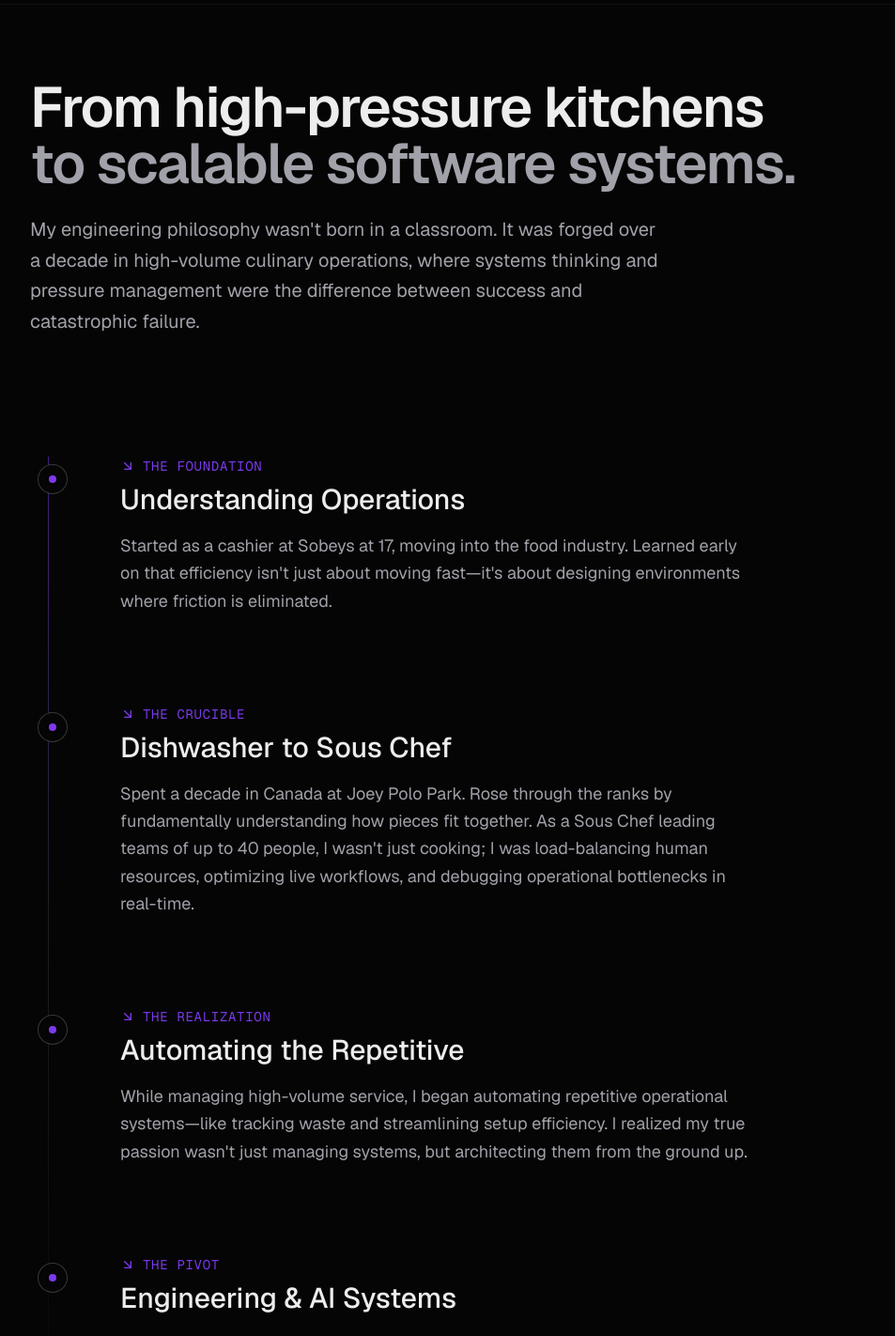
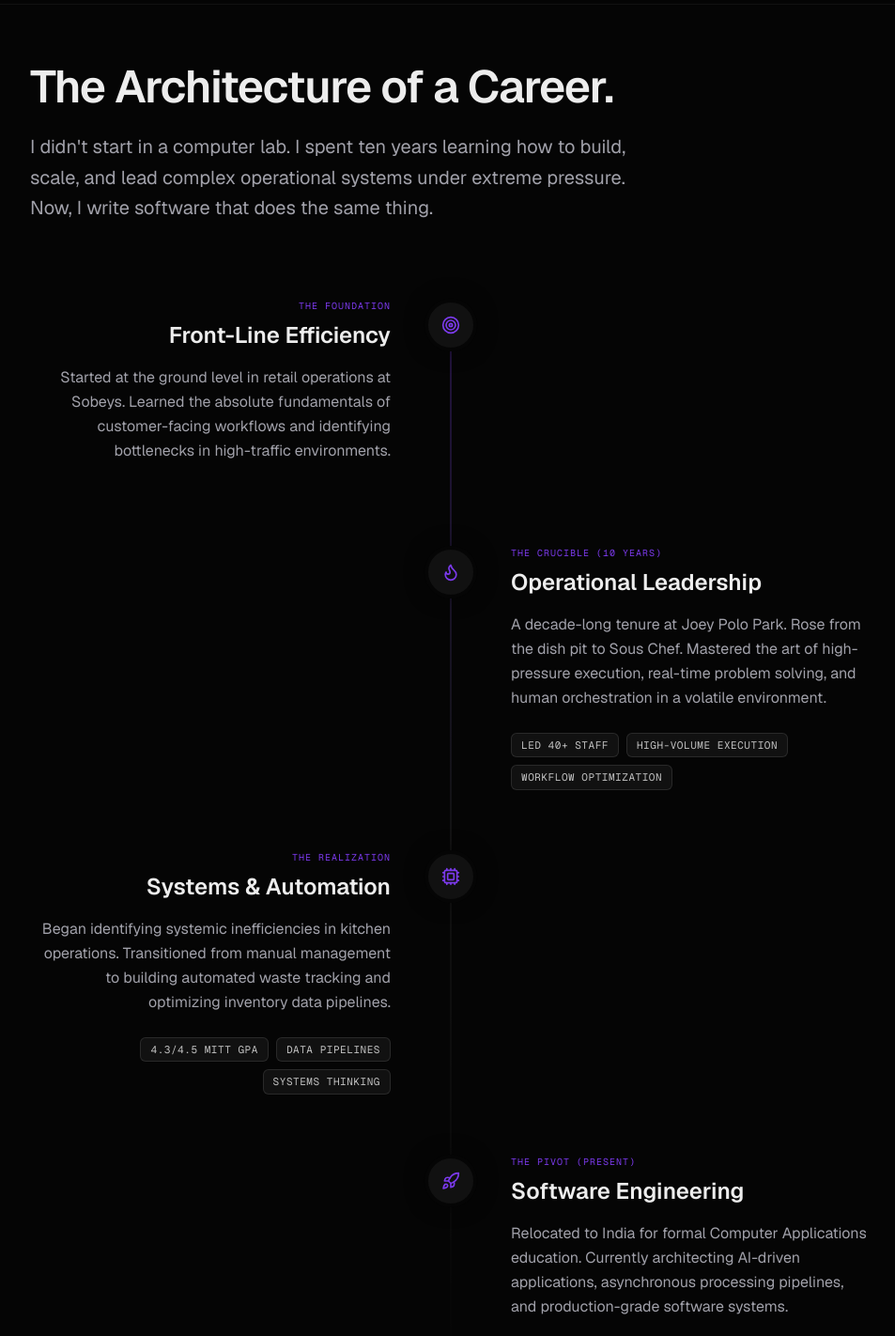
Before and after one commit to mayurpatel78645/mayur-portfolio, a Next.js app: page /about in a window 1280 px wide. Shown: the part 60-1482 px from the top of the page at 94% size, without its empty margins (160-1113 px from the left). Built offline with nearby package versions, Linux system fonts and the light colour scheme.

Commit message:
add feature to ajust the timeline in about page

```diff
--- a/app/about/page.tsx
+++ b/app/about/page.tsx
@@ -1,109 +1,129 @@
 "use client";
 
 import { motion } from "framer-motion";
-import { ArrowDownRight } from "lucide-react";
+import { Target, Flame, Cpu, Rocket, ArrowRight } from "lucide-react";
+import Link from "next/link";
+import { cn } from "@/lib/utils";
+
+const TIMELINE_NODES = [
+  {
+    icon: Target,
+    period: "The Foundation",
+    title: "Front-Line Efficiency",
+    description: "Started at the ground level in retail operations at Sobeys. Learned the absolute fundamentals of customer-facing workflows and identifying bottlenecks in high-traffic environments.",
+    metrics: []
+  },
+  {
+    icon: Flame,
+    period: "The Crucible (10 Years)",
+    title: "Operational Leadership",
+    description: "A decade-long tenure at Joey Polo Park. Rose from the dish pit to Sous Chef. Mastered the art of high-pressure execution, real-time problem solving, and human orchestration in a volatile environment.",
+    metrics: ["Led 40+ Staff", "High-Volume Execution", "Workflow Optimization"]
+  },
+  {
+    icon: Cpu,
+    period: "The Realization",
+    title: "Systems & Automation",
+    description: "Began identifying systemic inefficiencies in kitchen operations. Transitioned from manual management to building automated waste tracking and optimizing inventory data pipelines.",
+    metrics: ["4.3/4.5 MITT GPA", "Data Pipelines", "Systems Thinking"]
+  },
+  {
+    icon: Rocket,
+    period: "The Pivot (Present)",
+    title: "Software Engineering",
+    description: "Relocated to India for formal Computer Applications education. Currently architecting AI-driven applications, asynchronous processing pipelines, and production-grade software systems.",
+    metrics: ["95.7% BCA Sem 1", "320-Hr Engineering Internship", "Full-Stack AI"]
+  }
+];
 
 export default function About() {
   return (
     <div className="max-w-4xl mx-auto pb-24">
 
-      {/* Hero Section */}
-      <motion.div
-        initial={{ opacity: 0, y: 20 }}
-        animate={{ opacity: 1, y: 0 }}
-        transition={{ duration: 0.8, ease: [0.16, 1, 0.3, 1] }}
-        className="mb-32 mt-12"
-      >
-        <h1 className="text-4xl md:text-6xl font-semibold mb-6 tracking-tight">
-          From high-pressure kitchens <br className="hidden md:block" />
-          <span className="text-secondary">to scalable software systems.</span>
-        </h1>
-        <p className="text-xl text-secondary max-w-2xl leading-relaxed">
-          My engineering philosophy wasn't born in a classroom. It was forged over a decade in high-volume culinary operations, where systems thinking and pressure management were the difference between success and catastrophic failure.
+      {/* Header Section */}
+      <div className="mb-20 pt-8">
+        <h1 className="text-4xl md:text-5xl font-semibold mb-6 tracking-tight">The Architecture of a Career.</h1>
+        <p className="text-xl text-secondary leading-relaxed max-w-2xl">
+          I didn't start in a computer lab. I spent ten years learning how to build, scale, and lead complex operational systems under extreme pressure. Now, I write software that does the same thing.
         </p>
-      </motion.div>
+      </div>
 
-      {/* Cinematic Timeline */}
-      <div className="relative">
-        {/* Vertical Line */}
-        <div className="absolute left-[15px] md:left-[19px] top-0 bottom-0 w-px bg-gradient-to-b from-accent/50 via-white/10 to-transparent" />
+      {/* The Cinematic Timeline */}
+      <div className="relative pl-4 md:pl-0">
 
-        <div className="space-y-24">
-          <TimelineNode
-            year="The Foundation"
-            title="Understanding Operations"
-            description="Started as a cashier at Sobeys at 17, moving into the food industry. Learned early on that efficiency isn't just about moving fast—it's about designing environments where friction is eliminated."
-          />
+        {/* The Vertical Line */}
+        <div className="absolute left-[27px] md:left-1/2 md:-translate-x-1/2 top-2 bottom-2 w-px bg-gradient-to-b from-accent/50 via-white/10 to-transparent" />
 
-          <TimelineNode
-            year="The Crucible"
-            title="Dishwasher to Sous Chef"
-            description="Spent a decade in Canada at Joey Polo Park. Rose through the ranks by fundamentally understanding how pieces fit together. As a Sous Chef leading teams of up to 40 people, I wasn't just cooking; I was load-balancing human resources, optimizing live workflows, and debugging operational bottlenecks in real-time."
-          />
+        <div className="space-y-16">
+          {TIMELINE_NODES.map((node, index) => {
+            const isEven = index % 2 === 0;
 
-          <TimelineNode
-            year="The Realization"
-            title="Automating the Repetitive"
-            description="While managing high-volume service, I began automating repetitive operational systems—like tracking waste and streamlining setup efficiency. I realized my true passion wasn't just managing systems, but architecting them from the ground up."
-          />
+            return (
+              <motion.div
+                key={index}
+                initial={{ opacity: 0, y: 30 }}
+                whileInView={{ opacity: 1, y: 0 }}
+                viewport={{ once: true, margin: "-100px" }}
+                transition={{ duration: 0.5, ease: [0.16, 1, 0.3, 1] }}
+                className={cn(
+                  "relative flex flex-col md:flex-row items-start gap-8 md:gap-0",
+                  isEven ? "md:flex-row" : "md:flex-row-reverse"
+                )}
+              >
 
-          <TimelineNode
-            year="The Pivot"
-            title="Engineering & AI Systems"
-            description="Returned to India to pursue a BCA, aggressively transitioning toward software engineering. Now, I apply that same 'chef brain' logic—empathy, leadership, and operational efficiency—to building AI systems and full-stack products."
-          />
+                {/* Center Node Icon */}
+                <div className="absolute left-0 md:left-1/2 -translate-x-[5px] md:-translate-x-1/2 flex items-center justify-center w-14 h-14 rounded-full bg-surface border-4 border-background z-10 shadow-[0_0_20px_rgba(0,0,0,0.5)]">
+                  <node.icon className="w-5 h-5 text-accent" />
+                </div>
+
+                {/* Content Card */}
+                <div className={cn(
+                  "ml-20 md:ml-0 md:w-1/2 flex flex-col",
+                  isEven ? "md:pr-16 items-start md:items-end text-left md:text-right" : "md:pl-16 items-start text-left"
+                )}>
+                  <span className="text-[10px] font-mono uppercase tracking-widest text-accent mb-2">{node.period}</span>
+                  <h3 className="text-2xl font-semibold mb-4 text-primary">{node.title}</h3>
+                  <p className="text-secondary leading-relaxed mb-6">
+                    {node.description}
+                  </p>
+
+                  {/* Credibility Metrics Injection */}
+                  {node.metrics.length > 0 && (
+                    <div className={cn(
+                      "flex flex-wrap gap-2",
+                      isEven ? "md:justify-end" : "justify-start"
+                    )}>
+                      {node.metrics.map((metric, i) => (
+                        <span key={i} className="px-2.5 py-1 text-[11px] font-mono tracking-wider uppercase border border-white/10 bg-surface rounded-md text-primary/80">
+                          {metric}
+                        </span>
+                      ))}
+                    </div>
+                  )}
+                </div>
+
+              </motion.div>
+            );
+          })}
         </div>
       </div>
 
-      {/* Core Themes Footer */}
+      {/* Footer / CTA */}
       <motion.div
         initial={{ opacity: 0 }}
         whileInView={{ opacity: 1 }}
-        viewport={{ once: true, margin: "-100px" }}
-        className="mt-32 pt-16 border-t border-white/10 grid grid-cols-2 md:grid-cols-4 gap-8"
+        viewport={{ once: true }}
+        className="mt-32 pt-12 border-t border-white/5 flex flex-col items-center text-center"
       >
-        <Theme title="Leadership" desc="Calm execution under intense pressure." />
-        <Theme title="Systems Mindset" desc="Building for scale and fault tolerance." />
-        <Theme title="Empathy" desc="Designing tools for human workflows." />
-        <Theme title="Automation" desc="Eliminating low-leverage repetitive work." />
+        <h3 className="text-2xl font-medium mb-6">Ready to see the execution?</h3>
+        <div className="flex gap-4">
+          <Link href="/projects" className="flex items-center gap-2 bg-primary text-background px-6 py-3 rounded-md font-medium transition-all hover:bg-white/90 hover:scale-[1.02] shadow-[0_0_20px_rgba(255,255,255,0.1)]">
+            View Engineering Case Studies
+            <ArrowRight className="w-4 h-4" />
+          </Link>
+        </div>
       </motion.div>
 
     </div>
   );
 }
-
-function TimelineNode({ year, title, description }: { year: string, title: string, description: string }) {
-  return (
-    <motion.div
-      initial={{ opacity: 0, y: 30 }}
-      whileInView={{ opacity: 1, y: 0 }}
-      viewport={{ once: true, margin: "-100px" }}
-      transition={{ duration: 0.7, ease: [0.16, 1, 0.3, 1] }}
-      className="relative pl-12 md:pl-24"
-    >
-      {/* Node Indicator */}
-      <div className="absolute left-0 md:left-2 top-2 w-8 h-8 rounded-full bg-background border border-white/20 flex items-center justify-center">
-        <div className="w-2 h-2 rounded-full bg-accent" />
-      </div>
-
-      <div className="flex flex-col gap-2">
-        <span className="text-accent font-mono text-sm tracking-wider uppercase flex items-center gap-2">
-          <ArrowDownRight className="w-4 h-4" /> {year}
-        </span>
-        <h3 className="text-2xl md:text-3xl font-medium mb-2">{title}</h3>
-        <p className="text-secondary text-lg leading-relaxed max-w-2xl">
-          {description}
-        </p>
-      </div>
-    </motion.div>
-  );
-}
-
-function Theme({ title, desc }: { title: string, desc: string }) {
-  return (
-    <div>
-      <h4 className="text-primary font-medium mb-2">{title}</h4>
-      <p className="text-sm text-secondary">{desc}</p>
-    </div>
-  );
-}
```
Also changed, not shown: app/page.tsx (+30 -9 lines), app/projects/page.tsx (+32 -35 lines).
